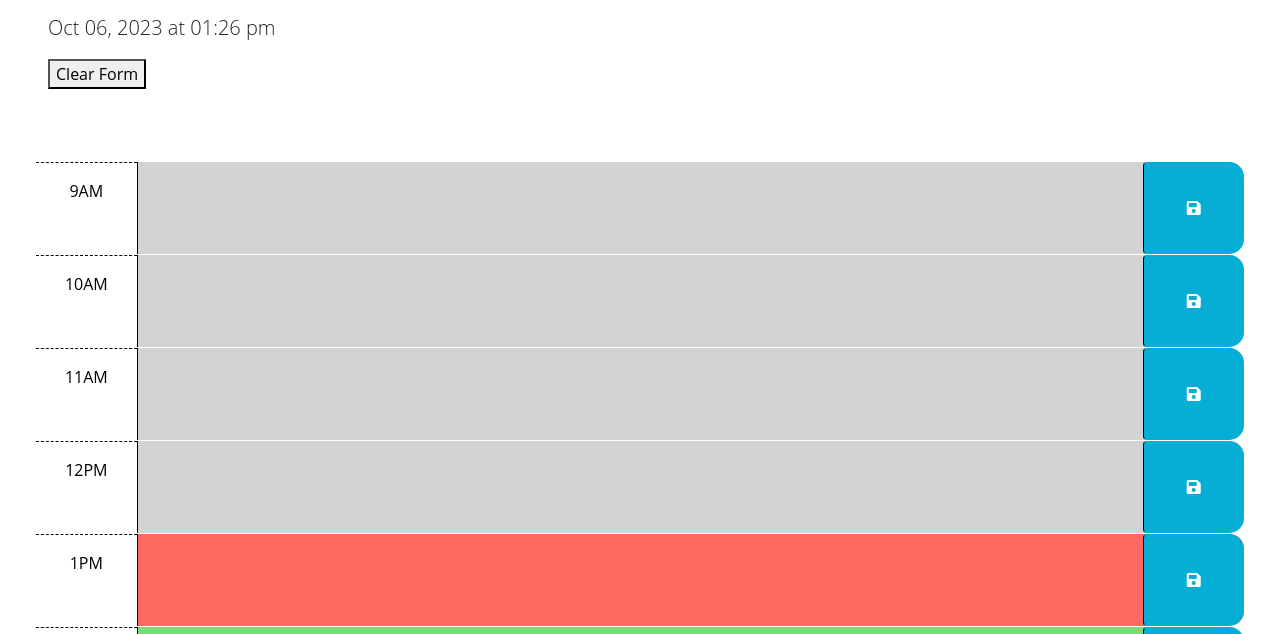
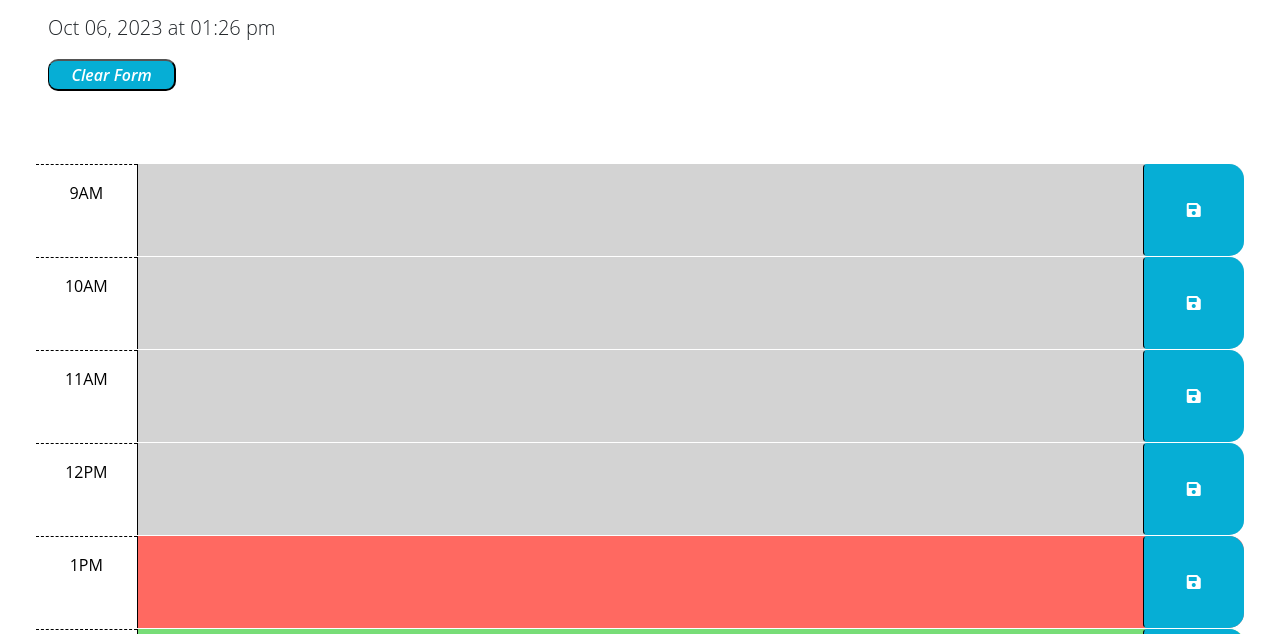
Before and after one commit to BreakfastSandwich/schedular, a plain HTML site: page Develop/index.html in a window 1280 px wide. Shown: the part 166-800 px from the top of the page. Drawn offline with nearby package versions, Linux system fonts and the light colour scheme.

Commit message:
added css styling for clear btn and added comments, README remaining

```diff
--- a/Develop/index.html
+++ b/Develop/index.html
@@ -19,7 +19,7 @@
     <h1 class="display-3">Work Day Scheduler</h1>
     <p class="lead">A simple calendar app for scheduling your work day</p>
     <p id="current_time" class="lead">current time</p>
-    <button id="clear"> Clear Form</button>
+    <button id="clear"> <i>Clear Form</i></button>
 
   </header>
   <div class="container-fluid px-5">
--- a/Develop/style.css
+++ b/Develop/style.css
@@ -57,3 +57,22 @@ textarea {
   font-size: 20px;
   transition: all 0.3s ease-in-out;
 }
+
+/* mirroring "saveBtn" for the clear btn for page cohesion  */
+
+#clear {
+  border-left: 1px solid black;
+  border-radius: 10px;
+  background-color: #06aed5;
+  color: white;
+  height: 2rem;
+  width: 8rem;
+  font-weight: 600;
+}
+
+#clear :hover {
+  font-size: 16px;
+  transition: all 0.15s ease-in-out;
+  color: black;
+  font-weight: bolder;
+}
```
